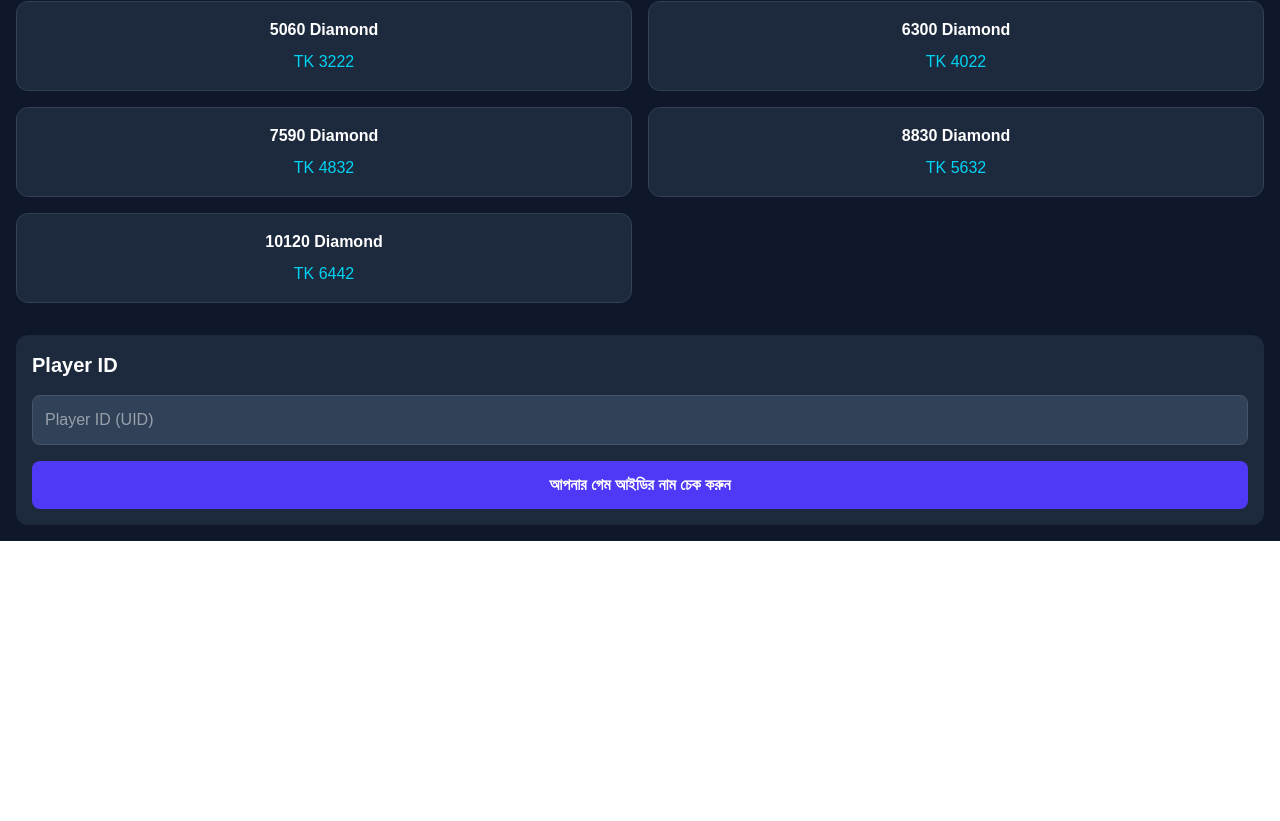
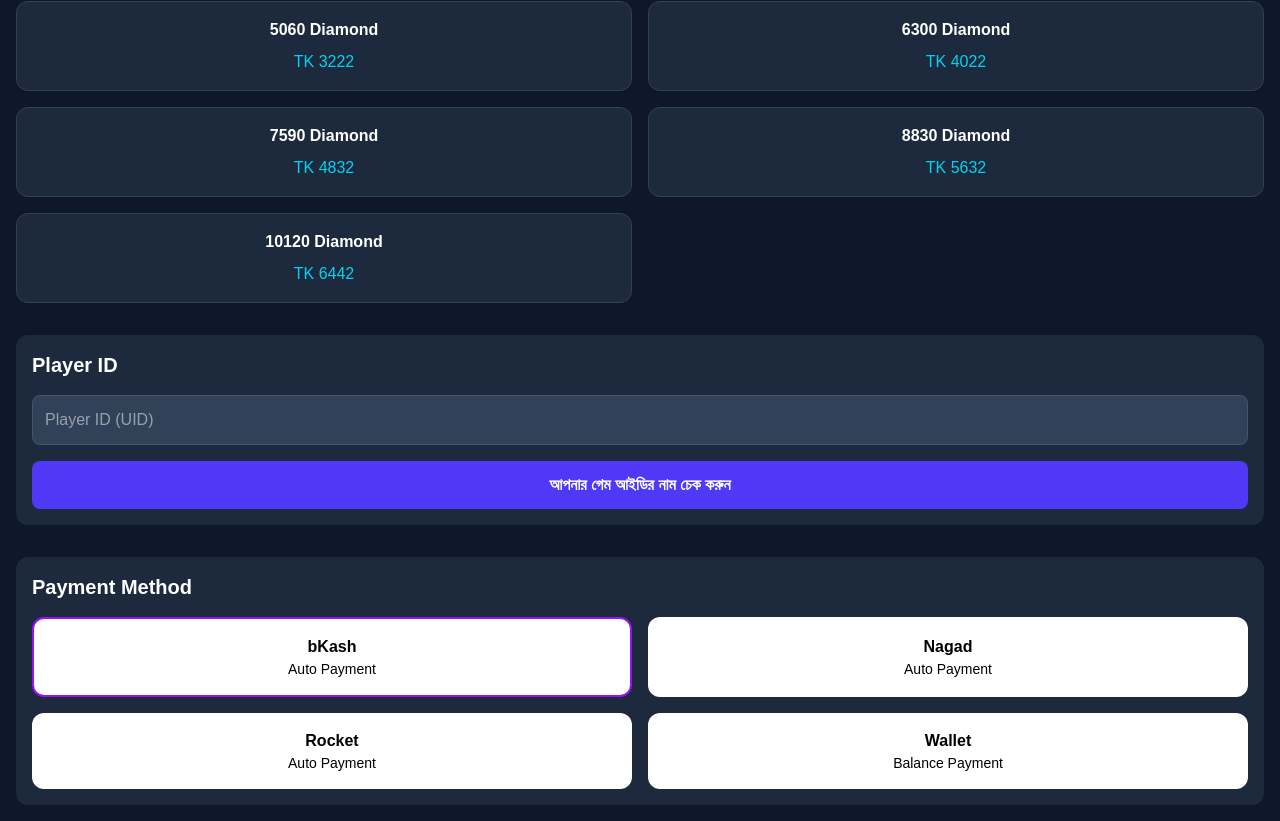
Before and after one commit to omorbro/topup-bd, a Next.js app: page /topup in a window 1280 px wide. Shown: the part 923-1744 px from the top of the page. Before the commit the page ends 1464 px from the top, so only its background shows below. Built offline with nearby package versions, Linux system fonts and the light colour scheme.

Commit message:
Add payment methods

```diff
--- a/app/topup/page.tsx
+++ b/app/topup/page.tsx
@@ -55,6 +55,35 @@
     আপনার গেম আইডির নাম চেক করুন
   </button>
 </div>
+
+<div className="mt-8 bg-slate-800 rounded-xl p-4">
+  <h2 className="text-xl font-bold mb-4">Payment Method</h2>
+
+  <div className="grid grid-cols-2 gap-4">
+
+    <button className="bg-white text-black rounded-xl p-4 border-2 border-purple-600">
+      <p className="font-bold">bKash</p>
+      <p className="text-sm">Auto Payment</p>
+    </button>
+
+    <button className="bg-white text-black rounded-xl p-4">
+      <p className="font-bold">Nagad</p>
+      <p className="text-sm">Auto Payment</p>
+    </button>
+
+    <button className="bg-white text-black rounded-xl p-4">
+      <p className="font-bold">Rocket</p>
+      <p className="text-sm">Auto Payment</p>
+    </button>
+
+    <button className="bg-white text-black rounded-xl p-4">
+      <p className="font-bold">Wallet</p>
+      <p className="text-sm">Balance Payment</p>
+    </button>
+
+  </div>
+</div>
+
     </main>
   );
 }
```
